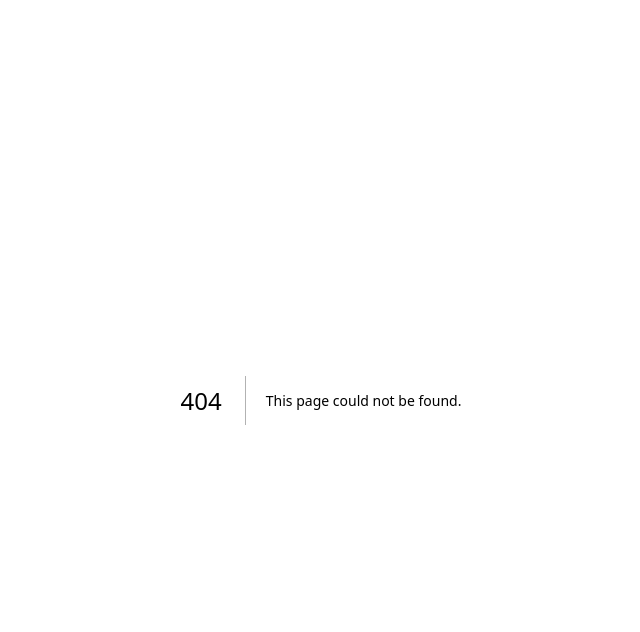
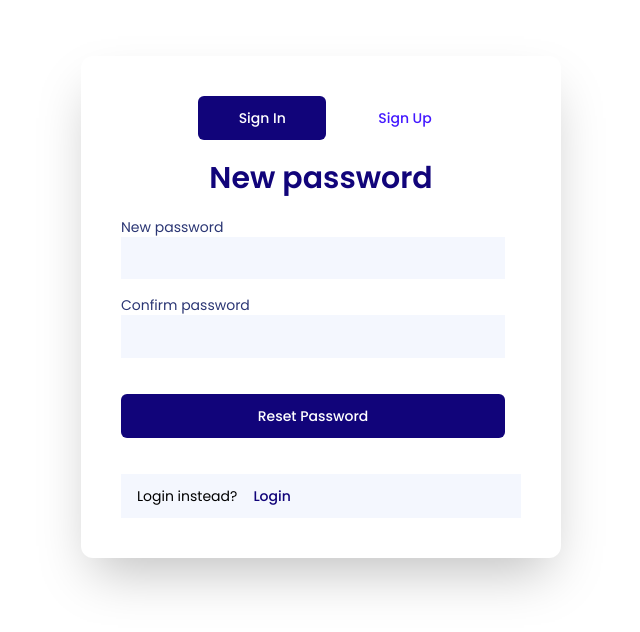
Before and after one commit to ekufta0530/NomadTaxPro-frontend, a Next.js app: page /reset-password/1 in a window 1280 px wide. Before the commit this address had no page. Shown: the top 632 px of the page, without its empty margins (319-959 px from the left). Built offline with nearby package versions, Linux system fonts and the light colour scheme; no server answers.

Commit message:
added reset-password

```diff
--- a/app/(auth)/forgot-password/page.tsx
+++ b/app/(auth)/forgot-password/page.tsx
@@ -1,12 +1,35 @@
-import React from "react";
+"use client";
+
+import React, { useState, useEffect } from "react";
 import { Button } from "common/widgets/basic/button";
 import { Input } from "common/widgets/basic/input";
 import { Text } from "common/widgets/basic/text";
 import { Flex } from "common/widgets/advance/flex";
+import { Toastify } from "common/loaders/toastify";
+import { toast } from "react-toastify";
+import { Loader } from "common/loaders/loader";
+import { http } from "utils/http";
+import { API } from "utils/api";
 
 export default function Page() {
+  const [email, setEmail] = useState<string>("");
+  const [isLoading, setIsLoading] = useState<boolean>(false);
+
+  const handleForgotPassword = async () => {
+    setIsLoading(true);
+    const { res, data } = await http.post(API.auth.resetPassword, { email });
+    if (res.status === 201) {
+      toast.info(data?.message);
+      setIsLoading(false);
+    } else {
+      toast.error(data?.message);
+      setIsLoading(false);
+    }
+  };
+
   return (
     <Flex variant="columnCenterCenter">
+      <Toastify />
       <Flex
         variant="columnCenterStart"
         className="p-5 sm:p-10 shadow-2xl w-[calc(100%-1rem)] mt-10  mx-2 sm:w-[30rem]  rounded-xl"
@@ -41,6 +64,8 @@ export default function Page() {
           label="Email"
           className="w-full sm:w-96"
           containerClass="w-full sm:w-96"
+          value={email}
+          onChange={(e) => setEmail(e.target.value)}
         />
 
         <Text
@@ -51,11 +76,14 @@ export default function Page() {
           size="sm"
           weight="semiBold"
         />
+        <Loader loading={isLoading} type="BarLoader" />
         <Button
           variant="solid-dark-blue"
           text="Reset"
           size="md"
           className="text-white w-full sm:w-96 mt-5"
+          onClick={handleForgotPassword}
+          disabled={isLoading}
         />
         <Flex className="px-4  bg-light-grey w-full gap-0 mt-5">
           <Text as="p" text="Login instead?" size="sm" />
--- a/app/(auth)/reset-password/page.tsx
+++ b/app/(auth)/reset-password/[token]/page.tsx
@@ -1,12 +1,50 @@
-import React from "react";
+"use client";
+
+import React, { useState } from "react";
 import { Button } from "common/widgets/basic/button";
 import { Input } from "common/widgets/basic/input";
 import { Text } from "common/widgets/basic/text";
 import { Flex } from "common/widgets/advance/flex";
+import { Toastify } from "common/loaders/toastify";
+import { toast } from "react-toastify";
+import { Loader } from "common/loaders/loader";
+import { http } from "utils/http";
+import { API } from "utils/api";
+import { useParams, useRouter } from "next/navigation";
 
 export default function Page() {
+  const { token } = useParams();
+  const router = useRouter();
+
+  const [password, setPassword] = useState<string>("");
+  const [confirmPassword, setConfirmPassword] = useState<string>("");
+  const [isLoading, setIsLoading] = useState<boolean>(false);
+
+  const handleResetPassword = async () => {
+    if (password !== confirmPassword) {
+      toast.error("Passwords do not match");
+      return;
+    }
+    setIsLoading(true);
+    const { res, data } = await http.post(API.auth.newPassword, {
+      password,
+      token,
+    });
+    if (res.status === 200) {
+      toast.success(data?.message);
+      setTimeout(() => {
+        router.push("/login");
+      }, 1000);
+      setIsLoading(true);
+    } else {
+      toast.error(data?.message);
+      setIsLoading(true);
+    }
+  };
+
   return (
     <Flex variant="columnCenterCenter">
+      <Toastify />
       <Flex
         variant="columnCenterStart"
         className="p-5 sm:p-10 shadow-2xl w-[calc(100%-1rem)] mt-10  mx-2 sm:w-[30rem]  rounded-xl"
@@ -41,20 +79,27 @@ export default function Page() {
           label="New password"
           className="w-full sm:w-96"
           containerClass="w-full sm:w-96"
+          type="password"
+          value={password}
+          onChange={(e) => setPassword(e.target.value)}
         />
-
         <Input
           variant="solid-light-grey"
           label="Confirm password"
           className="w-full sm:w-96"
           containerClass="w-full sm:w-96"
+          type="password"
+          value={confirmPassword}
+          onChange={(e) => setConfirmPassword(e.target.value)}
         />
-
+        <Loader loading={isLoading} type="BarLoader" />
         <Button
           variant="solid-dark-blue"
-          text="Set password"
+          text="Reset Password"
           size="md"
           className="text-white w-full sm:w-96 mt-5"
+          onClick={handleResetPassword}
+          disabled={isLoading}
         />
         <Flex className="px-4  bg-light-grey w-full gap-0 mt-5">
           <Text as="p" text="Login instead?" size="sm" />
--- a/app/(auth)/signup/page.tsx
+++ b/app/(auth)/signup/page.tsx
@@ -31,7 +31,7 @@ export default function Page() {
         password,
       });
       if (res.status === 201) {
-        toast.success(data.message);
+        toast.info(data.message);
         setIsLoading(false);
       } else {
         toast.error(data.message);
--- a/common/widgets/basic/input/index.tsx
+++ b/common/widgets/basic/input/index.tsx
@@ -54,7 +54,7 @@ const inputVariants = cva("", {
   variants: {
     variant: {
       "solid-light-grey":
-        "font-dmSans bg-light-grey text-sm px-6 py-[.7rem] rounded-xs border-none text-dark-grey hover:opacity-80 focus:border-none focus:outline-none",
+        "font-dmSans bg-light-grey text-sm px-4 py-[.7rem] rounded-xs border-none text-dark-grey hover:opacity-80 focus:border-none focus:outline-none",
       "rounded-light-grey":
         "font-dmSans bg-light-grey text-sm px-6 py-[.7rem] rounded-full  border-none text-dark-grey hover:opacity-80 focus:border-none focus:outline-none",
       standard: "font-dmSans bg-white border-2 border-black",
```
